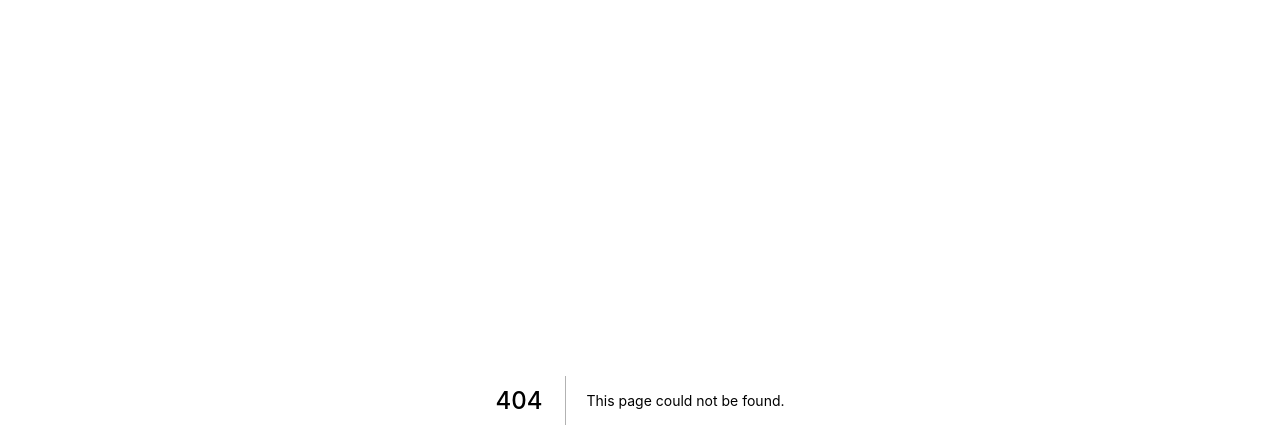
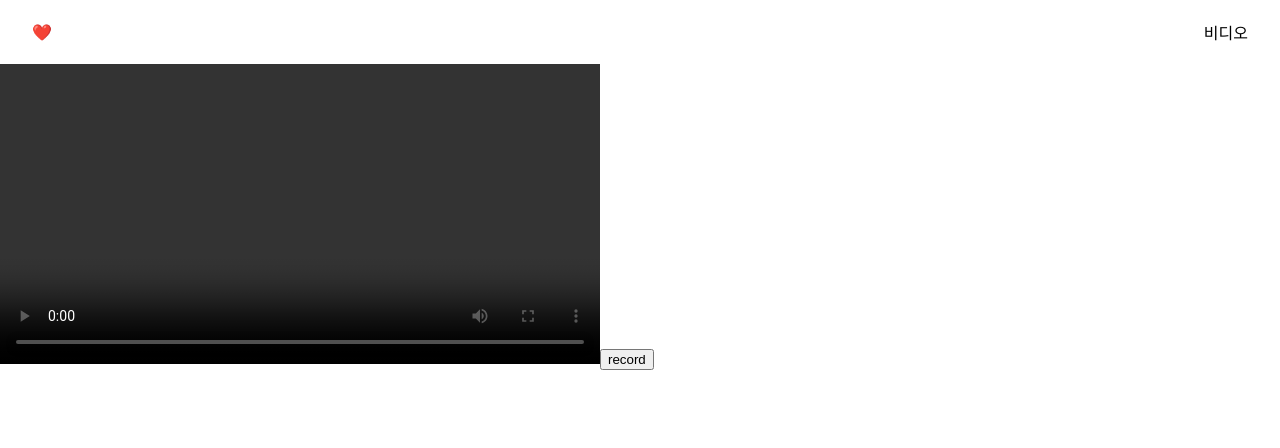
Before and after one commit to LeeKangHyun/learn-next-berry, a Next.js app: page /vanilla/video in a window 1280 px wide. Before the commit this address had no page. Shown: the top 448 px of the page. Built offline with nearby package versions, Linux system fonts and the light colour scheme.

Commit message:
add video recording

```diff
--- a/components/nav/index.tsx
+++ b/components/nav/index.tsx
@@ -9,10 +9,11 @@ function Nav() {
       </Link>
 
       <ul>
-        <li>1</li>
-        <li>2</li>
-        <li>3</li>
-        <li>4</li>
+        <li>
+          <Link href="/vanilla/video">
+            <a>비디오</a>
+          </Link>
+        </li>
       </ul>
     </nav>
   );
--- a/package.json
+++ b/package.json
@@ -11,12 +11,14 @@
     "@types/node": "16.11.7",
     "@types/react": "^17.0.35",
     "@yarnpkg/plugin-compat": "^3.1.1",
-    "axios": "^0.24.0",
     "eslint": "7",
     "eslint-config-next": "12.0.4",
     "next": "^12.0.4",
     "react": "^17.0.2",
     "react-dom": "17.0.2",
+    "react-error-boundary": "^3.1.4",
+    "react-query": "^3.33.2",
+    "recoil": "^0.5.2",
     "sass": "^1.43.4",
     "typescript": "4.5.2"
   },
--- a/pages/_app.tsx
+++ b/pages/_app.tsx
@@ -1,8 +1,23 @@
 import '../styles/globals.css';
+import { useRef } from 'react';
+import { Hydrate, QueryClient, QueryClientProvider } from 'react-query';
+import { ReactQueryDevtools } from 'react-query/devtools';
 import type { AppProps } from 'next/app';
 
+import Nav from 'components/nav';
+
 function MyApp({ Component, pageProps }: AppProps) {
-  return <Component {...pageProps} />
+  const queryClient = useRef(new QueryClient());
+
+  return (
+    <QueryClientProvider client={queryClient.current}>
+      <Hydrate state={pageProps.dehydrateState}>
+        <Nav />
+        <Component {...pageProps} />
+      </Hydrate>
+      <ReactQueryDevtools initialIsOpen={false} />
+    </QueryClientProvider>
+  );
 }
 
-export default MyApp
+export default MyApp;
--- a/pages/index.tsx
+++ b/pages/index.tsx
@@ -1,6 +1,5 @@
 import Head from 'next/head';
 import Layout from 'components/layout';
-import Nav from 'components/nav';
 
 function Home() {
   return (
@@ -10,7 +9,7 @@ function Home() {
         <meta name="description" content="learn-next-berry" />
         <link rel="icon" href="/favicon.ico" />
       </Head>
-      <Nav />
+
       <main>
         Hello World
       </main>
--- /dev/null
+++ b/pages/vanilla/useVideo.ts
@@ -0,0 +1,55 @@
+import { useCallback, useRef } from 'react';
+
+function useVideo() {
+  const videoRef = useRef<HTMLVideoElement>(null);
+
+  const onClick = useCallback(async () => {
+    try {
+      const stream = await navigator.mediaDevices.getDisplayMedia({
+        video: true,
+      });
+
+      const mime = MediaRecorder.isTypeSupported('video/webm; codecs=vp9')
+        ? 'video/webm; codecs=vp9'
+        : 'video/webm';
+
+      const mediaRecorder = new MediaRecorder(stream, {
+        mimeType: mime,
+      });
+
+      const chunks: Blob[] = [];
+
+      mediaRecorder.addEventListener('dataavailable', function(evt) {
+        chunks.push(evt.data);
+      });
+
+      mediaRecorder.addEventListener('stop', function() {
+        let blob = new Blob(chunks, {
+          type: chunks[0].type,
+        });
+
+        const url = URL.createObjectURL(blob);
+
+        if (videoRef.current) {
+          videoRef.current.src = url;
+        }
+
+        const _a = document.createElement('a');
+        _a.href = url;
+        _a.click();
+      });
+
+      mediaRecorder.start();
+    } catch (err) {
+      alert(err);
+      console.log(err);
+    }
+  }, []);
+
+  return {
+    videoRef,
+    onClick,
+  };
+}
+
+export default useVideo;
--- /dev/null
+++ b/pages/vanilla/video.tsx
@@ -0,0 +1,25 @@
+import Head from 'next/head';
+
+import useVideo from './useVideo';
+
+import Layout from 'components/layout';
+
+function Video() {
+  const {
+    videoRef,
+    onClick,
+  } = useVideo();
+  return (
+    <Layout>
+      <Head>
+        <title>vanilla -&gt; video</title>
+      </Head>
+      <main>
+        <video ref={videoRef} width="600px" controls />
+        <button onClick={onClick}>record</button>
+      </main>
+    </Layout>
+  );
+}
+
+export default Video;
```
Also changed, not shown: pages/posts/[id].tsx (deleted, +0 -17 lines), utils/api.ts (deleted, +0 -7 lines), 1 other file (tests, documents, lock files or other folders).
